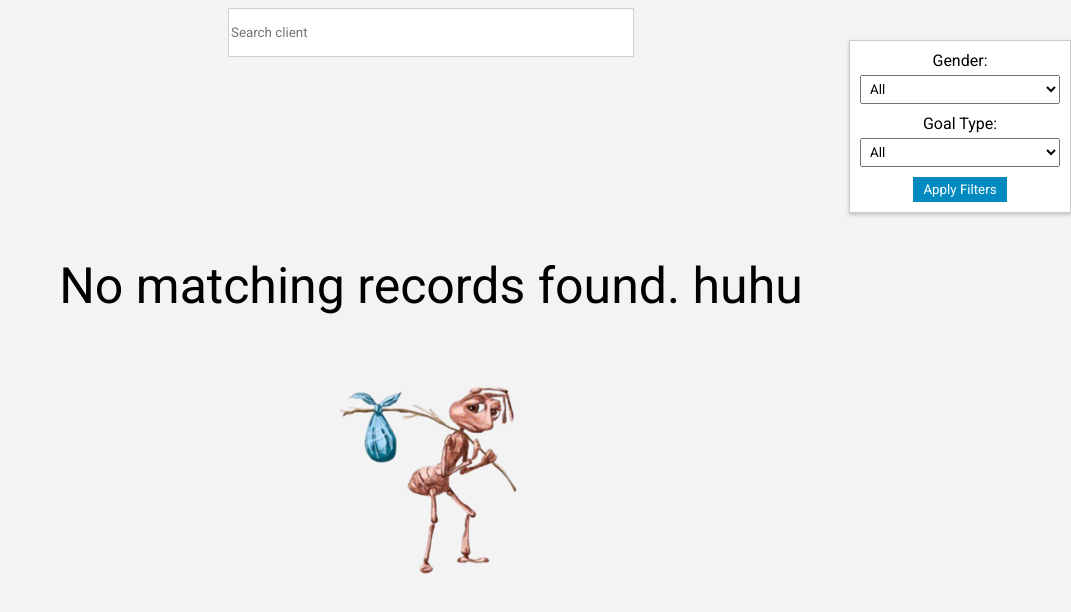
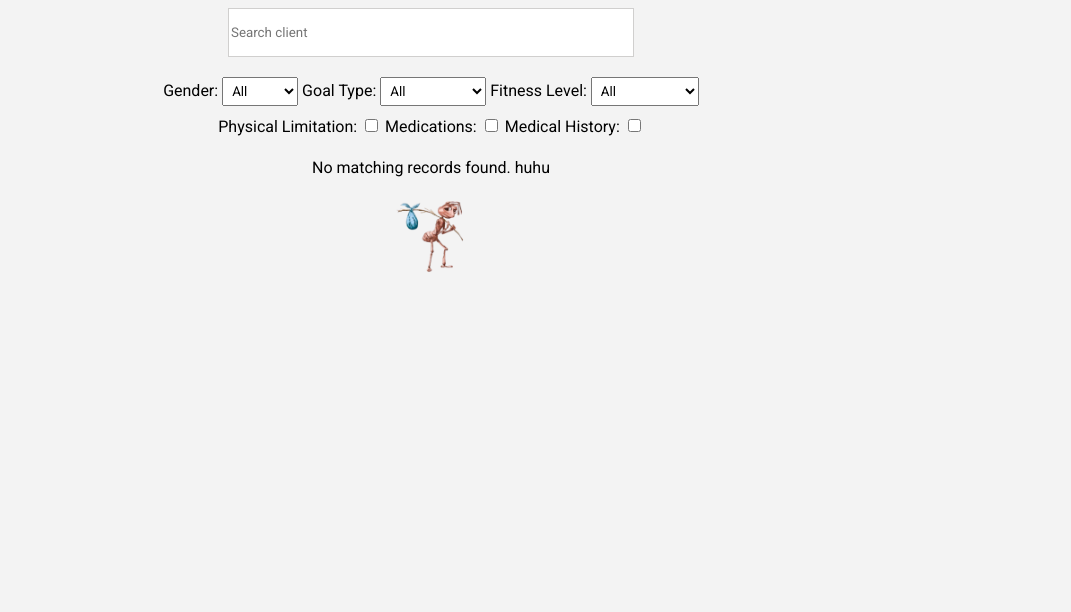
Before and after one commit to joshdavid0109/gym_tracker, a plain HTML site: page SearchClients/index.html in a window 1280 px wide. Shown: the whole page, without its empty margins (209-1280 px from the left). Drawn offline with Linux system fonts and the light colour scheme.

Commit message:
fixed values osaodiaosdiaosdikosad

```diff
--- a/SearchClients/index.css
+++ b/SearchClients/index.css
@@ -13,7 +13,7 @@ body {
     justify-content: center;
     align-items: center;
     width: 100%;
-    margin-bottom: 150px;
+    margin-bottom: 20px;
 }
 
 input#search-bar {
@@ -71,38 +71,40 @@ input#search-bar {
     box-shadow: 0 2px 4px rgba(0, 0, 0, 0.2);
 }
 
-/* Style for filter labels */
-
-#filter-container {
+/* Style for the filter container */
+.filter-container {
     display: flex;
     flex-direction: column;
-    justify-content: center;
     align-items: center;
-    text-align: center;
+}
+
+/* Margin for labels in the filter container */
+.filter-container label {
+    margin-bottom: 10px;
 
 }
 
-#filter-container label {
-    margin-bottom: 5px;
-}
-
-/* Style for select elements */
-#filter-container select {
-    width: 100%;
+/* Style for select elements inside the filter container */
+.filter-container select {
     padding: 5px;
     margin-bottom: 10px;
 }
 
-/* Style for the "Apply Filters" button */
+.filter-container input {
+    padding: 5px;
+    margin-bottom: 10px;
+}
+
 #apply-filters {
     background-color: #008ABF;
     color: #fff;
     padding: 5px 10px;
     border: none;
     cursor: pointer;
+    margin-bottom: 20px;
 }
 
-/* Style for the "Apply Filters" button on hover */
+
 #apply-filters:hover {
     background-color: #006a9e;
 }
@@ -155,13 +157,14 @@ input#search-bar {
 }
 
 #no-records-found {
-    font-size: 50px;
+    display: flex;
+    flex-direction: column;
+    align-items: center;
     text-align: center;
-    display: none;
 }
 
 .pic-none-found {
-    width: 400px;
+    width: 150px;
     transition: transform 1s ease-in-out, opacity 1s ease-in-out;
 }
 
--- a/SearchClients/index.html
+++ b/SearchClients/index.html
@@ -12,28 +12,50 @@
     <form class="search-container">
         <input type="text" id="search-bar" placeholder="Search client">
     </form>
-    <!-- Filter container -->
-    <div id="filter-container">
-        <label for="gender-filter">Gender:</label>
+
+    <div class="filter-container">
+        <div class="filter-options">
+            <label>Gender:</label>
             <select id="gender-filter">
                 <option value="">All</option>
                 <option value="male">Male</option>
                 <option value="female">Female</option>
             </select>
 
-        <label for="goal-type-filter">Goal Type:</label>
+            <label>Goal Type:</label>
             <select id="goal-type-filter">
                 <option value="">All</option>
                 <option value="Muscle Gain">Muscle Gain</option>
                 <option value="Weight Loss">Weight Loss</option>
-            <!-- Add more options as needed -->
             </select>
-        <button id="apply-filters">Apply Filters</button>
+
+            <label>Fitness Level:</label>
+            <select id="fitness-level-filter">
+                <option value="">All</option>
+                <option value="beginner">Beginner</option>
+                <option value="Intermediate">Intermediate</option>
+                <option value="Advanced">Advanced</option>
+            </select>
+        </div>
+
+        <div class="filter-options">
+            <label>Physical Limitation:</label>
+            <input type="checkbox" id="physical-limitation-filter" />
+
+            <label>Medications:</label>
+            <input type="checkbox" id="medications-filter" />
+
+            <label>Medical History:</label>
+            <input type="checkbox" id="medical-history-filter" />
+        </div>
     </div>
 
 
-    <div class=" main-container">
+
+    <div class="main-container">
+
     </div>
+
     <div id="no-records-found">
         <p>No matching records found. huhu</p>
         <img src="/images/sad_ant_with_bindle.png" alt="Image Description" class="pic-none-found">
--- a/SearchClients/index.js
+++ b/SearchClients/index.js
@@ -86,24 +86,55 @@ document.addEventListener("DOMContentLoaded", function () {
     const searchBar = document.getElementById("search-bar");
     const noRecordsFound = document.getElementById("no-records-found");
 
+    const genderFilter = document.getElementById("gender-filter");
+    const goalTypeFilter = document.getElementById("goal-type-filter");
+    const fitnessLevelFilter = document.getElementById("fitness-level-filter");
+    const physicalLimitationFilter = document.getElementById("physical-limitation-filter");
+    const medicationsFilter = document.getElementById("medications-filter");
+    const medicalHistoryFilter = document.getElementById("medical-history-filter");
     let recordFound = false;
 
     // function to display the clients based on the search
     function filterAndDisplayClients() {
         const searchText = searchBar.value.toLowerCase();
 
-        // Reset recordFound before searching
+        // Get filter values
+        const selectedGender = genderFilter.value;
+        const selectedGoalType = goalTypeFilter.value;
+        const selectedFitnessLevel = fitnessLevelFilter.value;
+        const physicalLimitationChecked = physicalLimitationFilter.checked;
+        const medicationsChecked = medicationsFilter.checked;
+        const medicalHistoryChecked = medicalHistoryFilter.checked;
+
         recordFound = false;
 
-        // loop through the client objects and check if they include the text from the search bar
         clientContainer.querySelectorAll(".client-object").forEach((clientObject) => {
             const clientName = clientObject.querySelector(".client-info h1").textContent.toLowerCase();
 
-            if (clientName.startsWith(searchText)) {
-                clientObject.style.display = "block"; // show client obj
+            // Check health information based on checkboxes
+            const healthInfo = clientObject.querySelector(".client-data .data h4");
+            const hasMedicalHistory = healthInfo && healthInfo.textContent.includes("Medical History") && healthInfo.nextElementSibling.textContent.trim() !== "";
+            const hasMedications = healthInfo && healthInfo.textContent.includes("Medications") && healthInfo.nextElementSibling.nextElementSibling.textContent.trim() !== "";
+            const hasPhysicalLimitations = healthInfo && healthInfo.textContent.includes("Physical Limitations") && healthInfo.nextElementSibling.nextElementSibling.nextElementSibling.textContent.trim() !== "";
+
+            // Check fitness and personal information based on dropdowns
+            const fitnessInfo = clientObject.querySelector(".client-data .data h4");
+            const matchesGender = !selectedGender || (clientObject.querySelector(".client-data .data p").textContent.includes(selectedGender));
+            const matchesGoalType = !selectedGoalType || (fitnessInfo && fitnessInfo.textContent.includes("Goal Type") && fitnessInfo.nextElementSibling.nextElementSibling.textContent.includes(selectedGoalType));
+            const matchesFitnessLevel = !selectedFitnessLevel || (fitnessInfo && fitnessInfo.textContent.includes("Fitness Level") && fitnessInfo.nextElementSibling.textContent.includes(selectedFitnessLevel));
+
+            // Final check to decide whether to display the client or not
+            if (
+                clientName.startsWith(searchText) &&
+                (!physicalLimitationChecked || hasPhysicalLimitations) &&
+                (!medicationsChecked || hasMedications) &&
+                (!medicalHistoryChecked || hasMedicalHistory) &&
+                matchesGender && matchesGoalType && matchesFitnessLevel
+            ) {
+                clientObject.style.display = "block";
                 recordFound = true;
             } else {
-                clientObject.style.display = "none"; // hide client obj
+                clientObject.style.display = "none";
             }
         });
 
@@ -114,11 +145,15 @@ document.addEventListener("DOMContentLoaded", function () {
         }
     }
 
-    // add an input event listener to the search bar to update results as you type
+    // add an input event listener to the search bar to update results while type type
     searchBar.addEventListener("input", filterAndDisplayClients);
-
+    // Bind filterAndDisplayClients function to the input/change events of all filters
+    genderFilter.addEventListener("change", filterAndDisplayClients);
+    goalTypeFilter.addEventListener("change", filterAndDisplayClients);
+    fitnessLevelFilter.addEventListener("change", filterAndDisplayClients);
+    physicalLimitationFilter.addEventListener("change", filterAndDisplayClients);
+    medicationsFilter.addEventListener("change", filterAndDisplayClients);
+    medicalHistoryFilter.addEventListener("change", filterAndDisplayClients);
     // display all clients initially
     filterAndDisplayClients();
 });
-
-const filterButton = document.getElementById("filter-button");
```
Also changed, not shown: AddClients/index.html (+6 -6 lines). Lines whose indentation alone changed are shown as unchanged.
